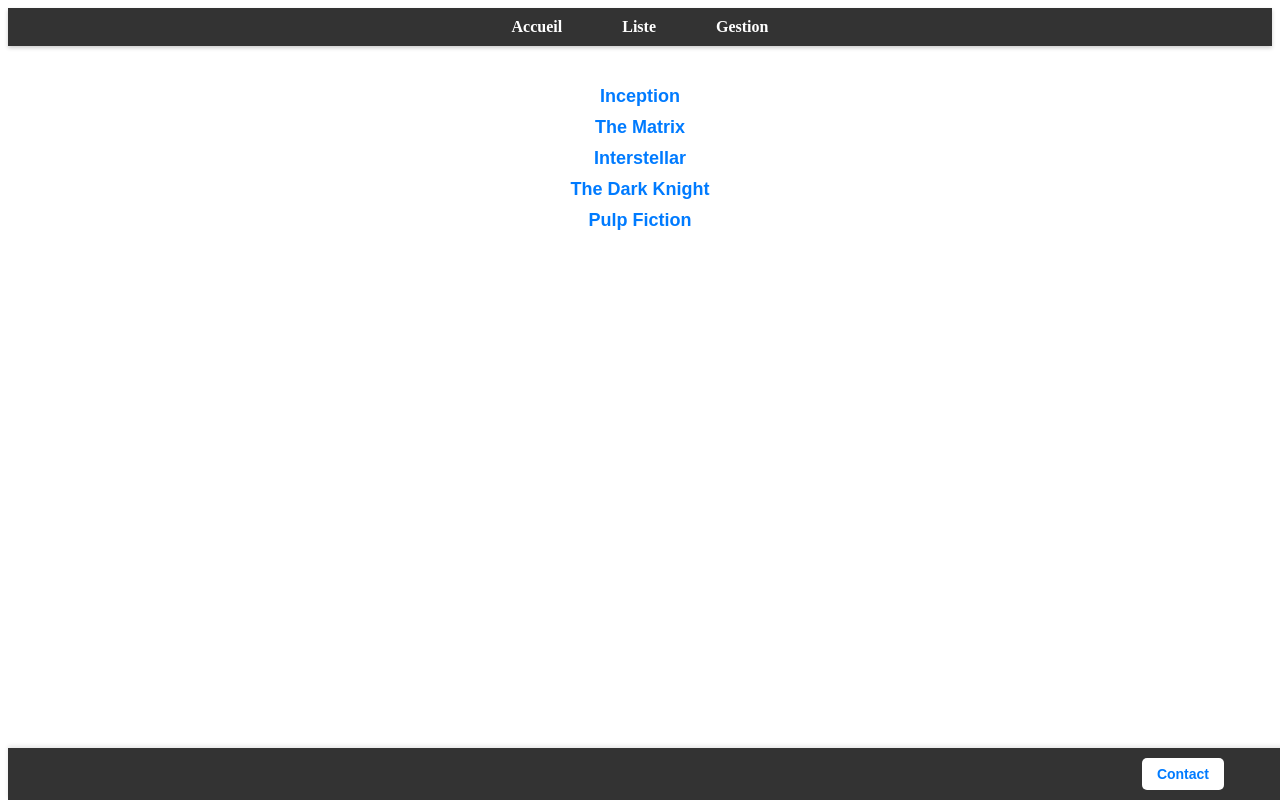
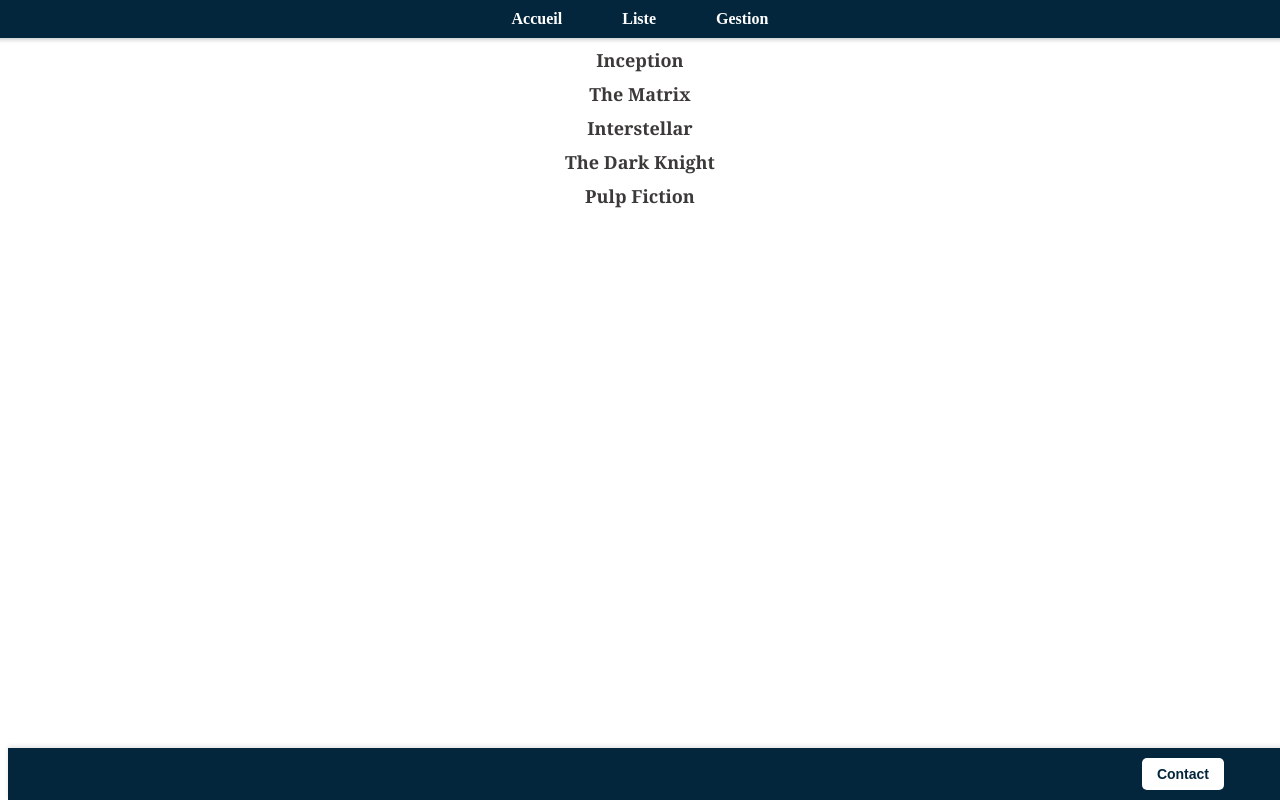
Before and after one commit to adrianjz02/exo2-Adrian-Aymeric, an Angular app: page /liste in a window 1280 px wide. Built offline with nearby package versions, Linux system fonts and the light colour scheme.

Commit message:
fin style

```diff
--- a/src/app/accueil/accueil.component.css
+++ b/src/app/accueil/accueil.component.css
@@ -9,8 +9,8 @@
 }
 
 .image {
-  max-width: 90%;
-  max-height: 90%;
+  max-width: 80%;
+  max-height: 80%;
   border-radius: 10px;
   box-shadow: 0 4px 8px rgba(0, 0, 0, 0.2);
   transition: transform 0.3s, box-shadow 0.3s;
--- a/src/app/footer/footer.component.css
+++ b/src/app/footer/footer.component.css
@@ -2,7 +2,7 @@
   position: fixed;
   bottom: 0;
   width: 100%;
-  background-color: #333;
+  background-color: #03263c;
   color: #ffffff;
   display: flex;
   justify-content: center;
@@ -27,12 +27,12 @@
   border-radius: 5px;
   text-decoration: none;
   font-weight: bold;
-  color: #007BFF;
+  color: #03263c;
   background-color: #ffffff;
   transition: background-color 0.3s, color 0.3s;
 }
 
 .footer-link:hover {
-  background-color: #0056b3;
+  background-color: #03263c;
   color: #ffffff;
 }
--- a/src/app/header/header.component.css
+++ b/src/app/header/header.component.css
@@ -1,7 +1,13 @@
 .navbar {
-  background-color: #333;
+  background-color: #03263c;
   padding: 10px 20px;
   box-shadow: 0 2px 4px rgba(0, 0, 0, 0.2);
+  position: fixed;
+  top: 0;
+  left: 50%;
+  transform: translateX(-50%);
+  z-index: 1000;
+  width: 100%;
 }
 
 .nav-list {
@@ -27,8 +33,9 @@
 }
 
 .nav-link:hover {
-  background-color: #555;
-  transform: scale(1.1);
+  background-color: #ffffff;
+  color: #03263c;
+  transform: scale(2.1);
 }
 
 .nav-link.active {
--- a/src/app/liste/liste.component.css
+++ b/src/app/liste/liste.component.css
@@ -1,7 +1,7 @@
 .liste {
   text-align: center;
   padding: 20px;
-  font-family: Arial, sans-serif;
+  font-family: "Georgia", sans-serif;
   color: #333;
 }
 
@@ -17,14 +17,14 @@
 
 .film-link {
   text-decoration: none;
-  color: #007BFF;
+  color: #3c3a39;
   font-size: 18px;
   font-weight: bold;
   transition: color 0.3s, transform 0.3s;
 }
 
 .film-link:hover {
-  color: #0056b3;
+  color: #03263c;
   text-decoration: underline;
   transform: scale(1.1);
 }
```
